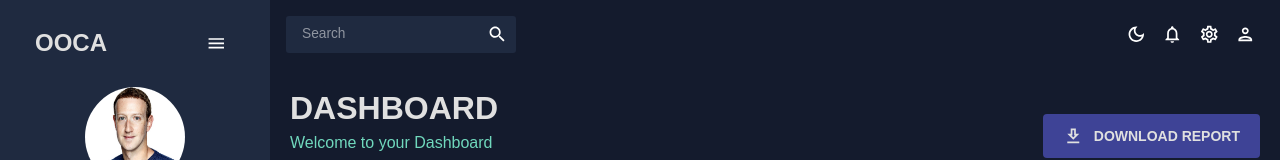
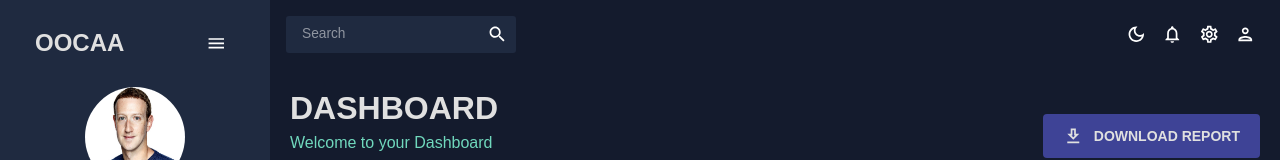
Before and after one commit to anmol02singh/OOCAA-UI, a React (Create React App) app: page / in a window 1280 px wide. Shown: the top 160 px of the page. Built offline with nearby package versions, Linux system fonts and the light colour scheme; no server answers.

Commit message:
making sure login works with new dash

```diff
--- a/src/App.js
+++ b/src/App.js
@@ -14,19 +14,23 @@ import Line from "./scenes/Line/index.tsx";
 import Geo from "./scenes/Geo/index.tsx";
 import Dashboard from "./scenes/dashboard/index.tsx";
 import UserLogin from "./pages/UserLogin.tsx";
+import { useLocation } from "react-router-dom";
 
 function App() {
   const [theme, colorMode] = useMode();
   const [isNavbar, setIsNavbar] = useState(true);
+  const location = useLocation();
+
+  const isLoginPage = location.pathname === "/login";
 
   return (
       <ColorModeContext.Provider value={colorMode}>
           <ThemeProvider theme={theme}>
               <CssBaseline />
               <div className="app">
-                  <Navbar isNavbar = {isNavbar}/>
+                  {!isLoginPage && <Navbar isNavbar={isNavbar} />}
                   <main className="content">
-                        <Topbar setIsNavbar={setIsNavbar} />
+                      {!isLoginPage && <Topbar setIsNavbar={setIsNavbar} />}
 
                       <Routes>
                           <Route path="/" element={<Dashboard />} />
@@ -42,5 +46,32 @@ function App() {
       </ColorModeContext.Provider>
   );
 }
+// function App() {
+//     const [theme, colorMode] = useMode();
+//     const [isNavbar, setIsNavbar] = useState(true);
+
+//     return (
+//         <ColorModeContext.Provider value={colorMode}>
+//             <ThemeProvider theme={theme}>
+//                 <CssBaseline />
+//                 <div className="app">
+//                   <Navbar isNavbar = {isNavbar}/>
+//                     <main className="content">
+//                         <Topbar setIsNavbar={setIsNavbar} />
+
+//                         <Routes>
+//                             <Route path="/" element={<Dashboard />} />
+//                             <Route path="/bar" element={<Bar />} />
+//                             <Route path="/pie" element={<Pie />} />
+//                             <Route path="/line" element={<Line />} />
+//                             <Route path="/geo" element={<Geo />} />
+//                             <Route path="/login" element={<UserLogin />} />
+//                         </Routes>
+//                     </main>
+//                 </div>
+//             </ThemeProvider>
+//         </ColorModeContext.Provider>
+//     );
+// }
 
 export default App;
--- a/src/scenes/global/Navbar.tsx
+++ b/src/scenes/global/Navbar.tsx
@@ -68,7 +68,7 @@ const Navbar: FC = () => {
             {!isCollapsed && (
               <Box display="flex" justifyContent="space-between" alignItems="center" ml="15px">
                 <Typography variant="h3" fontWeight= "bold"color={colors.grey[100]}>
-                  OOCA
+                  OOCAA
                 </Typography>
                 <IconButton onClick={() => setIsCollapsed(!isCollapsed)}>
                   <MenuOutlinedIcon />
```
Lines whose indentation alone changed are shown as unchanged.
